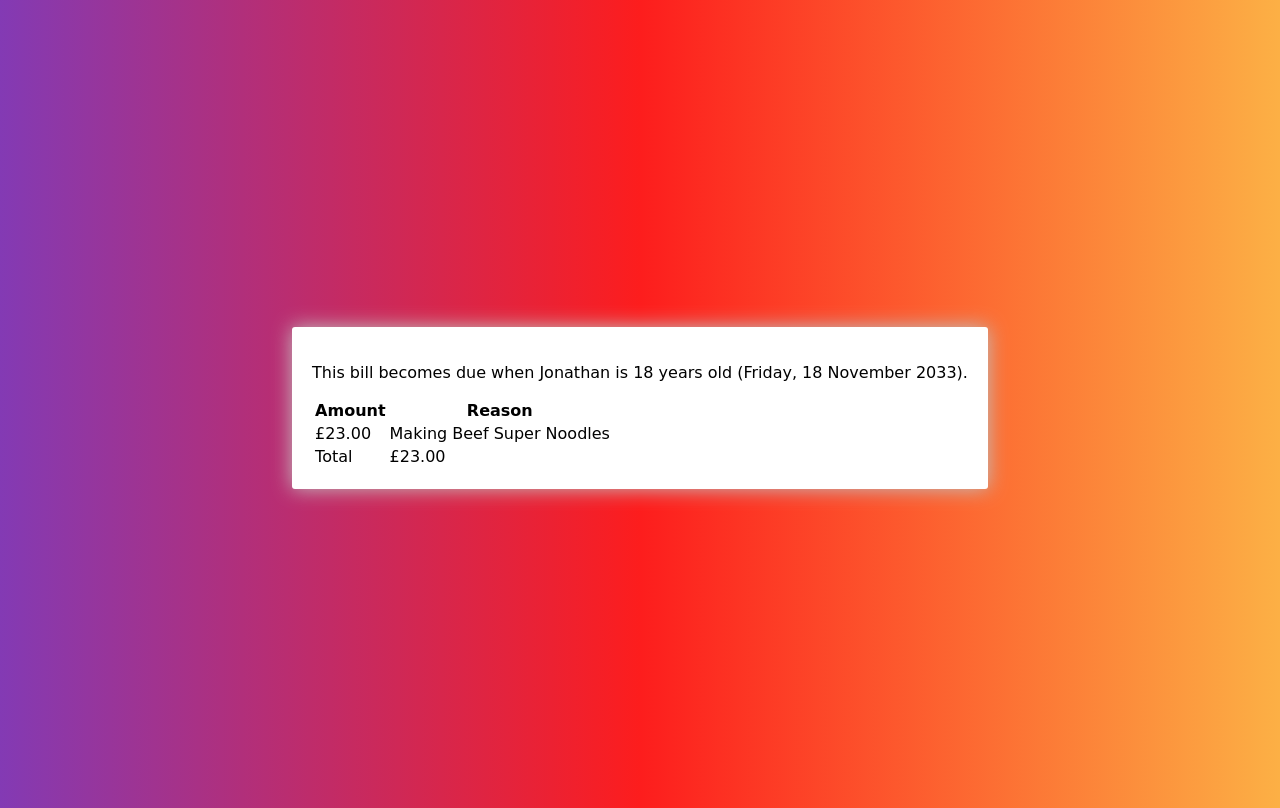
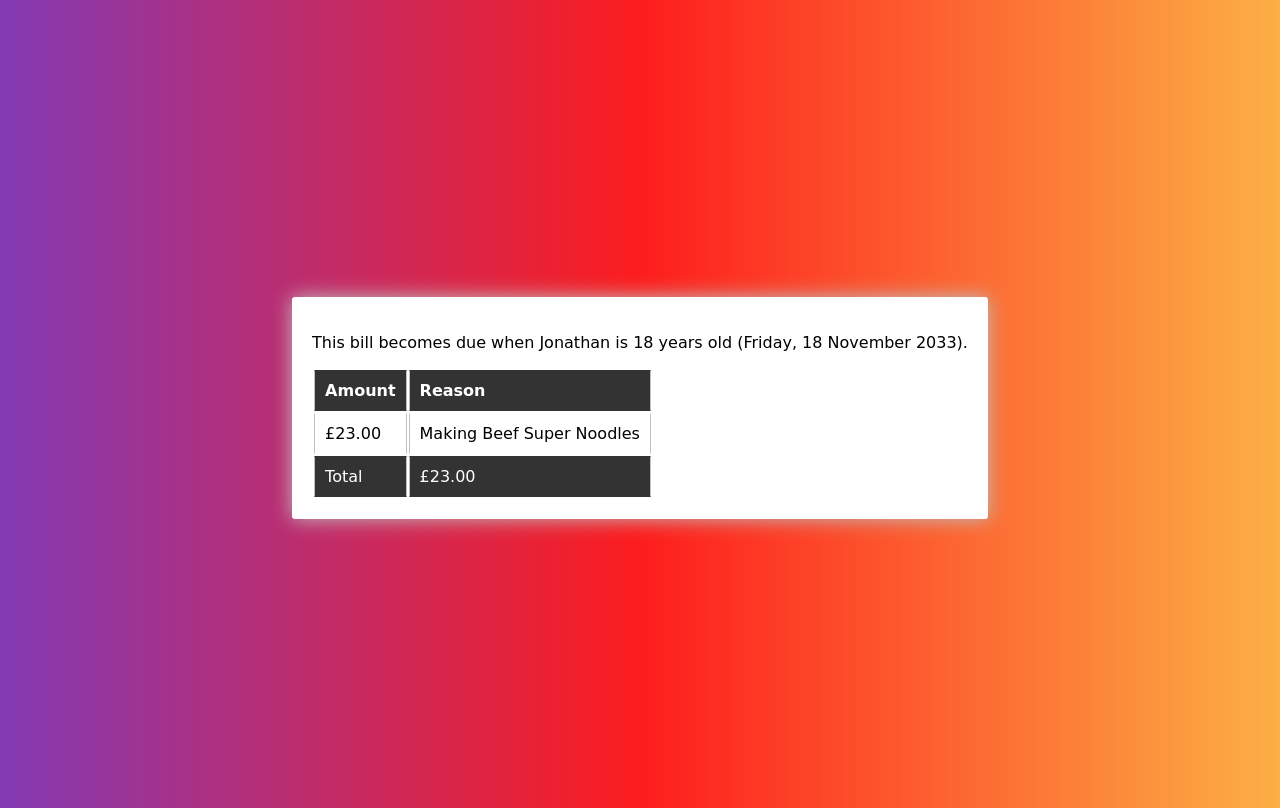
Before and after one commit to goofballLogic/jojobill, a plain HTML site: page docs/index.html in a window 1280 px wide. Drawn offline with Linux system fonts and the light colour scheme.

Commit message:
Update main.css

```diff
--- a/docs/main.css
+++ b/docs/main.css
@@ -10,3 +10,16 @@ main {
   border-radius: 3px;
   box-shadow: 0 0 20px 0 silver;
 }
+
+th, td {
+  text-align: left;
+  border: solid 1px silver;
+  border-top-color: transparent;
+  border-bottom-color: transparent;
+  padding: 10px;
+}
+
+thead, tfoot {
+  background-color: #333;
+  color: white;
+}
```
